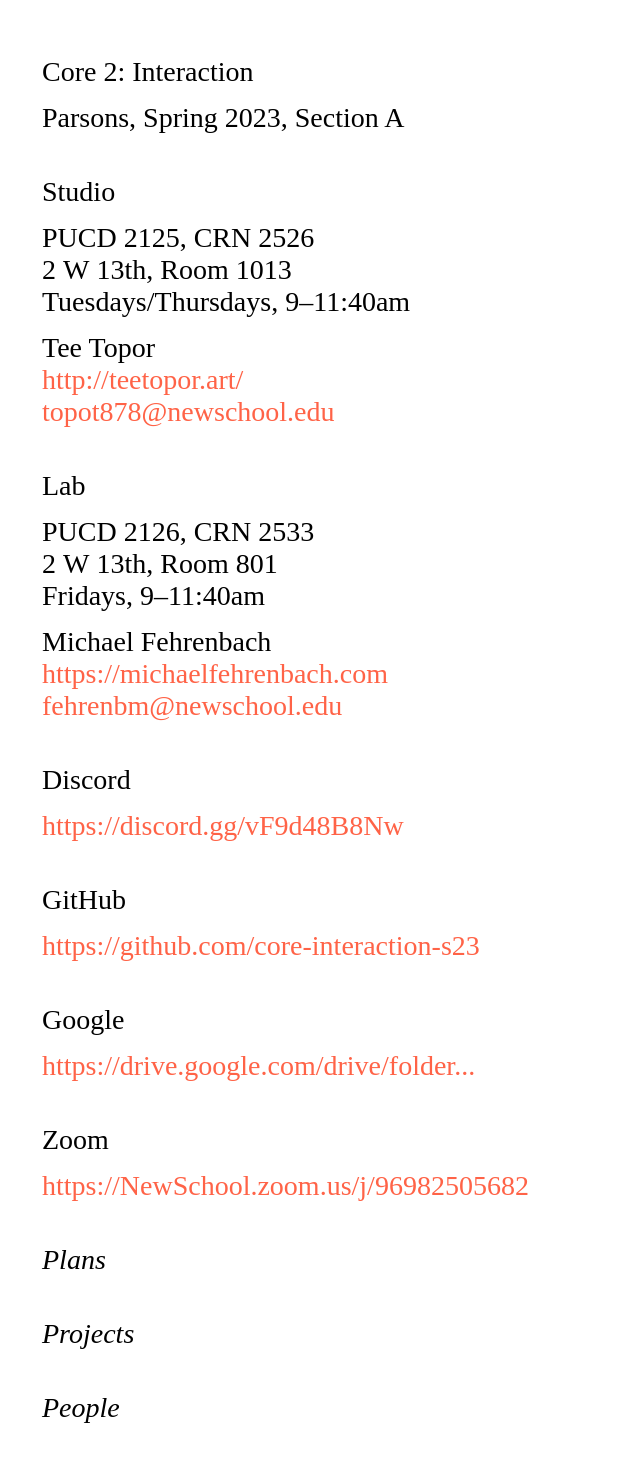
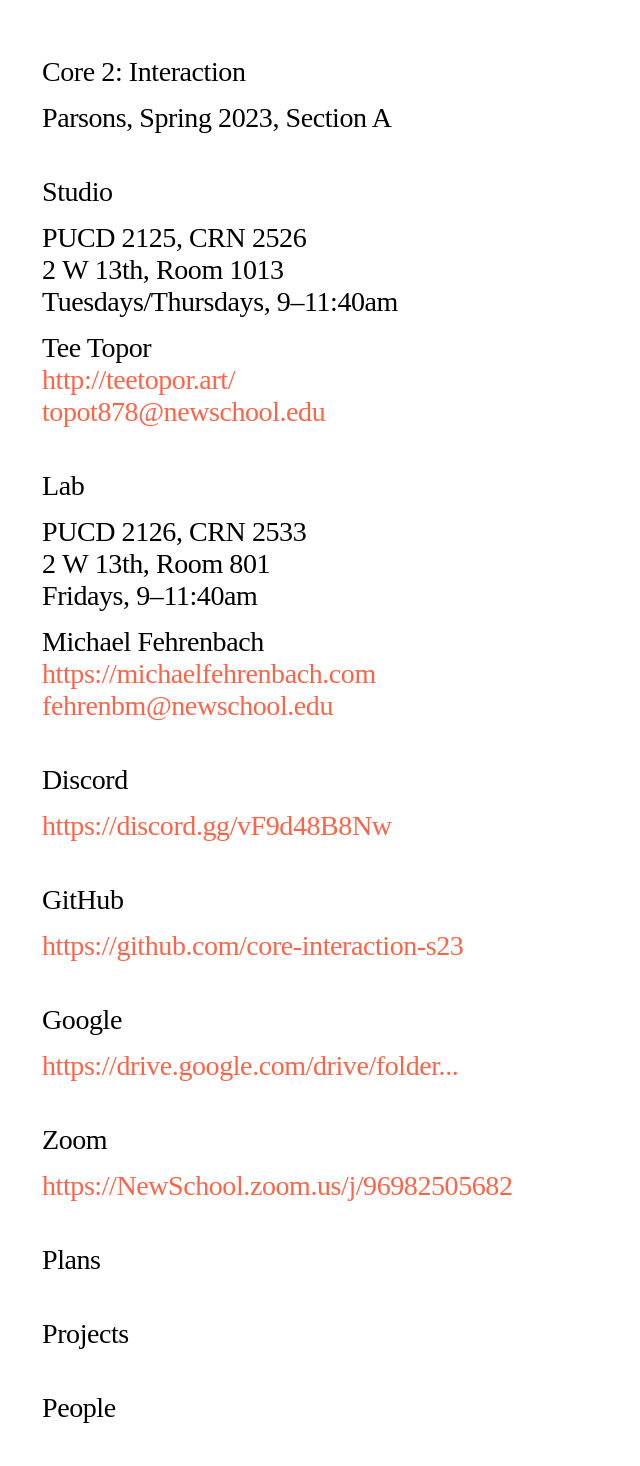
Before and after one commit to core-interaction-s23/core-interaction-s23.github.io, a Jekyll site: the page built from index.html, in a window 1280 px wide. Shown: the whole page, without its empty margins (0-640 px from the left). Built offline with Jekyll 4.4.1, drawn with Linux system fonts in a browser that asks for light colours.

Commit message:
Tighten up the Times, for now.

```diff
--- a/assets/styles/_typography.scss
+++ b/assets/styles/_typography.scss
@@ -21,3 +21,11 @@ em em { font-style: normal }
 del { font-style: line-through }
 
 nobr, .nowrap {	white-space: nowrap }
+
+body {
+	font-family:           'Times New Roman', 'Times', serif;
+	font-feature-settings: 'hlig', 'dlig', 'zero', 'kern', 'medi';
+	font-size:             var(--font--base);
+	font-variant:          historical-ligatures;
+	letter-spacing:        -0.015em;
+}
--- a/assets/styles/main.scss
+++ b/assets/styles/main.scss
@@ -23,8 +23,7 @@
 
 
 body {
-	font-size: var(--font--base);
-	padding:   var(--spacing);
+	padding: var(--spacing);
 }
 
 address,
@@ -42,6 +41,4 @@ h5,
 h6,
 p { margin-top: calc(var(--spacing) / 3) }
 
-summary { font-style: italic }
-
 a, button { color: var(--color--link) }
```
